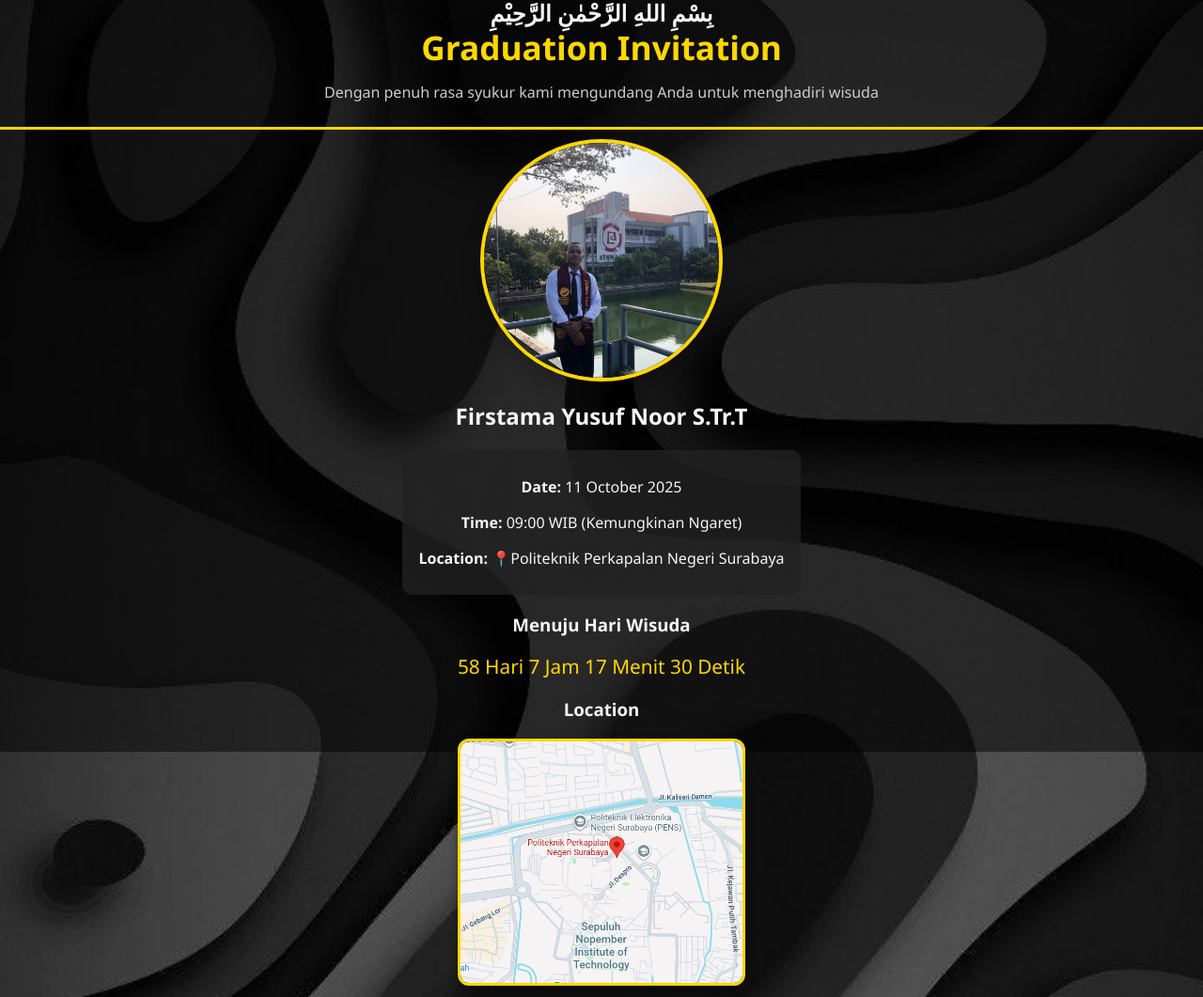
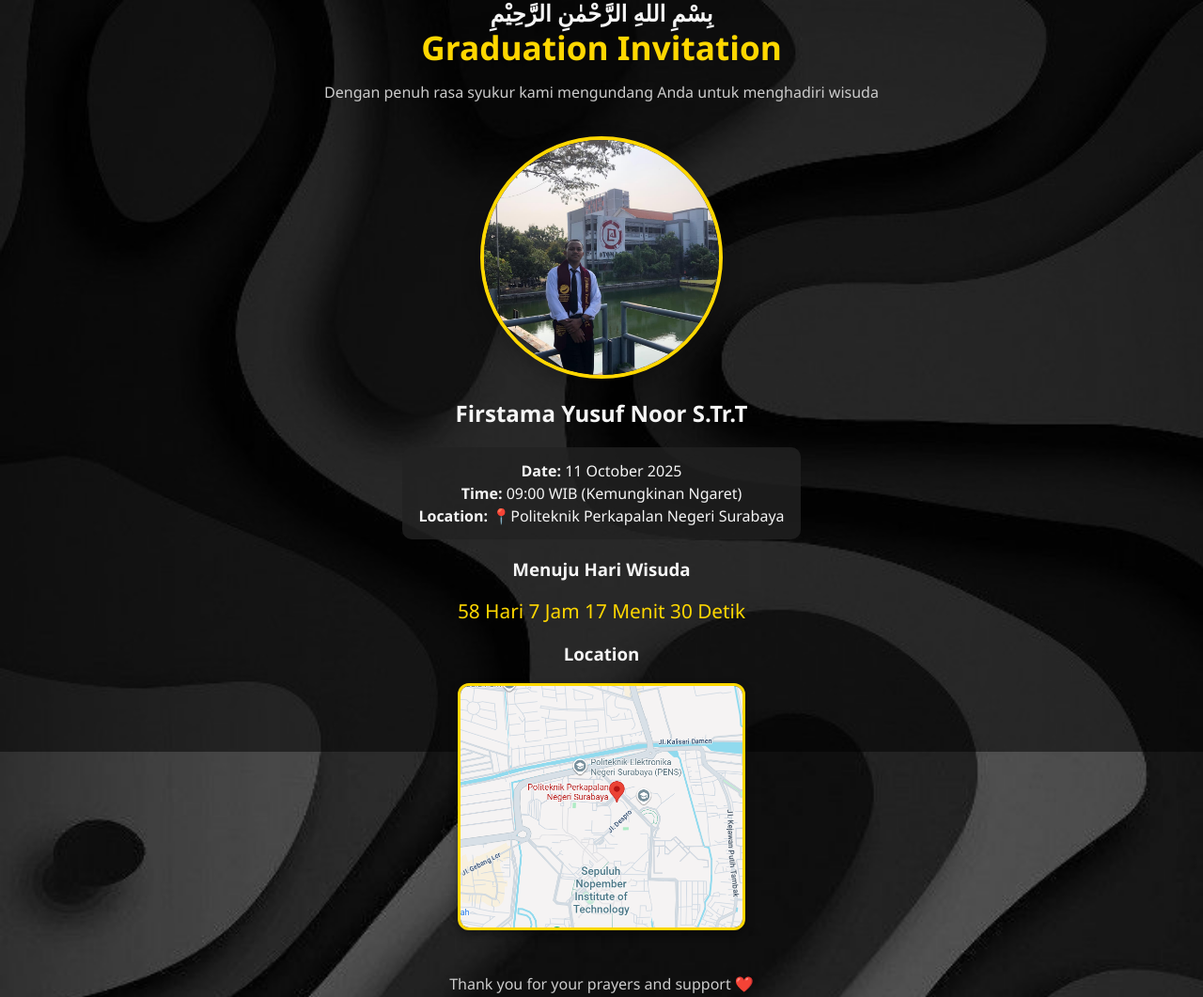
Before and after one commit to Firstamaa/graduation-invitation, a plain HTML site: page index.html in a window 1280 px wide. Shown: the top 1061 px of the page at 94% size. Drawn offline with Linux system fonts and the light colour scheme.

Commit message:
Update style.css

```diff
--- a/style.css
+++ b/style.css
@@ -19,7 +19,7 @@ body::before {
 
 header {
     padding: 10px 20px;
-    border-bottom: 3px solid gold;
+/*     border-bottom: 3px solid gold; */
     position: relative;
     top: -10px; /* geser ke atas */
 }
@@ -65,6 +65,10 @@ header h1 {
     border-radius: 10px;
     width: 90%;
     max-width: 400px;
+}
+
+.details p {
+    margin: 2px 0; /* rapat sekali */
 }
 
 .countdown {
```
